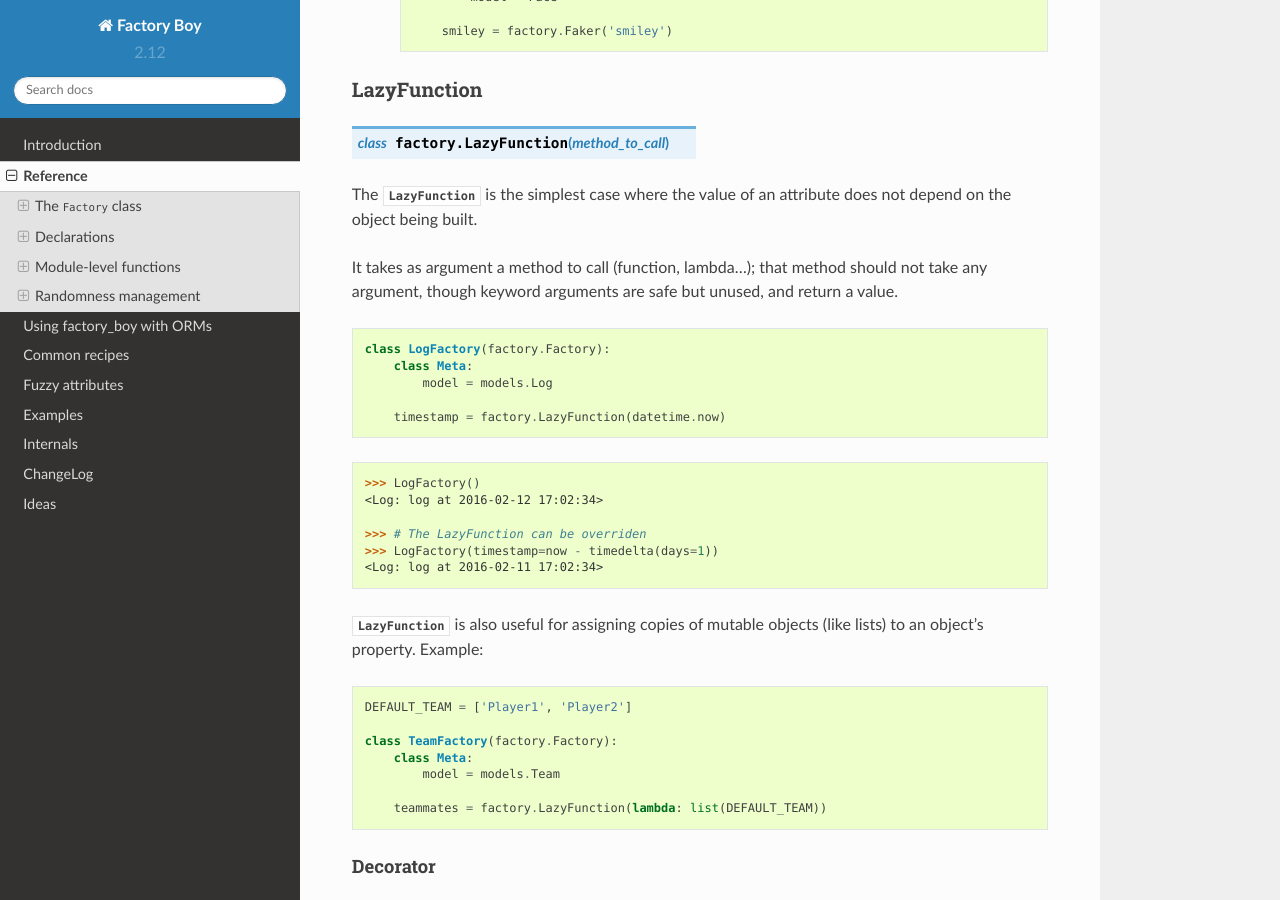
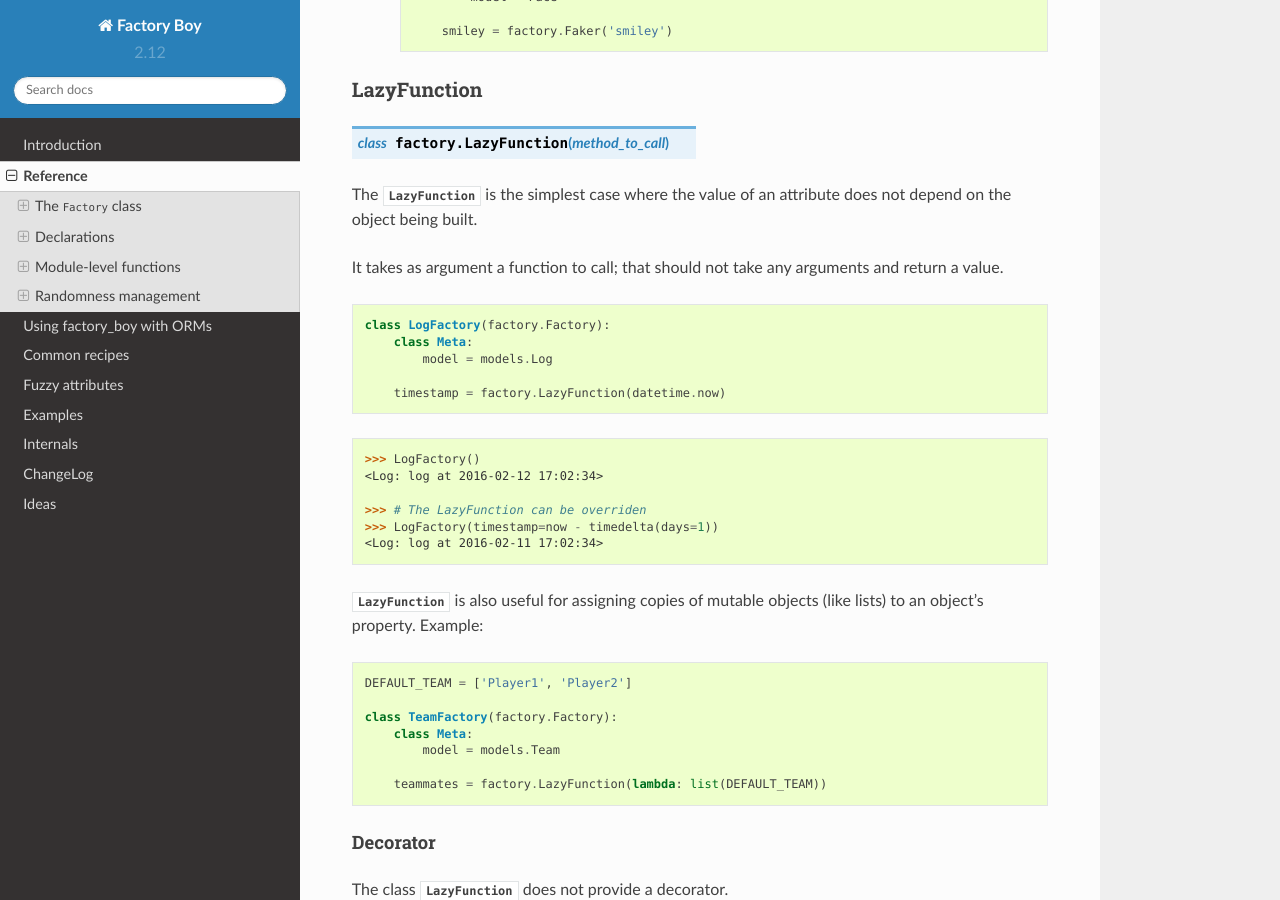
Before and after one commit to FactoryBoy/factory_boy, a Sphinx documentation site: the page built from docs/reference.rst, in a window 1280 px wide and 900 px high, scrolled down 12232 px. Built offline with Sphinx 7.4.7 and the Read the Docs theme 2.0.0, drawn with Linux system fonts in a browser that asks for light colours.

Commit message:
Simplify LazyFunction’s documentation

```diff
--- a/docs/reference.rst
+++ b/docs/reference.rst
@@ -752,9 +752,8 @@
 The :class:`LazyFunction` is the simplest case where the value of an attribute
 does not depend on the object being built.
 
-It takes as argument a method to call (function, lambda...); that method should
-not take any argument, though keyword arguments are safe but unused,
-and return a value.
+It takes as argument a function to call; that should not take any arguments and
+return a value.
 
 .. code-block:: python
 
```
